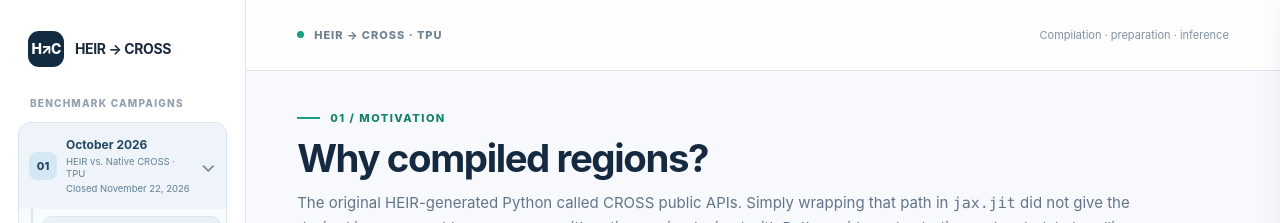
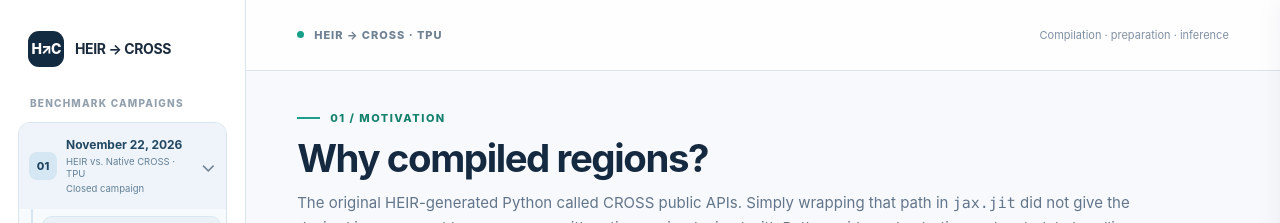
Before and after one commit to Zohaib58/heir-cross-presentation, a plain HTML site: page index.html in a window 1280 px wide. Shown: the top 223 px of the page. Drawn offline with Linux system fonts and the light colour scheme.

Commit message:
Label archived Campaign 1 by closing date November 22, 2026

```diff
--- a/index.html
+++ b/index.html
@@ -260,10 +260,10 @@
    <details class="campaign-group" open>
     <summary class="campaign-heading">
      <span class="campaign-icon" aria-hidden="true">01</span>
-     <span class="campaign-heading-text"><strong>October 2026</strong><small>HEIR vs. Native CROSS · TPU</small><small>Closed November 22, 2026</small></span>
+     <span class="campaign-heading-text"><strong>November 22, 2026</strong><small>HEIR vs. Native CROSS · TPU</small><small>Closed campaign</small></span>
      <span class="campaign-chevron" aria-hidden="true">⌄</span>
     </summary>
-    <nav class="nav" aria-label="October 2026 campaign sections">
+    <nav class="nav" aria-label="November 22, 2026 campaign sections">
     <button class="active" data-view="motivation"><span class="nav-num">01</span><span class="nav-name">Motivation</span></button>
     <button data-view="overview"><span class="nav-num">02</span><span class="nav-name">Full pipeline</span></button>
     <button data-view="architecture"><span class="nav-num">03</span><span class="nav-name">Our optimization</span></button>
@@ -280,8 +280,8 @@
 </aside>
 <div class="main">
 <header class="topbar"><div class="topbar-left"><span class="dot"></span> HEIR → CROSS · TPU</div><div class="topbar-right">Compilation · preparation · inference</div></header>
-<div class="mobile-campaign-heading"><strong>Campaign 01 · October 2026</strong><span>Closed November 22, 2026</span></div>
-<nav class="mobile-nav" aria-label="October 2026 campaign navigation"><button class="active" data-view="motivation">01 Motivation</button><button data-view="overview">02 Pipeline</button><button data-view="architecture">03 Optimization</button><button data-view="results">04 Results</button><button data-view="results-online">04a Online</button><button data-view="results-offline">04b Offline</button><button data-view="validation">05 Validation</button><button data-view="xprof">06 XProf</button></nav>
+<div class="mobile-campaign-heading"><strong>Campaign 01 · November 22, 2026</strong><span>Closed</span></div>
+<nav class="mobile-nav" aria-label="November 22, 2026 campaign navigation"><button class="active" data-view="motivation">01 Motivation</button><button data-view="overview">02 Pipeline</button><button data-view="architecture">03 Optimization</button><button data-view="results">04 Results</button><button data-view="results-online">04a Online</button><button data-view="results-offline">04b Offline</button><button data-view="validation">05 Validation</button><button data-view="xprof">06 XProf</button></nav>
 <main class="content" id="mainContent">
 <section class="screen" id="view-overview" aria-labelledby="overviewTitle">
  <div class="eyebrow">02 / Pipeline</div><h1 id="overviewTitle">HEIR → CROSS → TPU pipeline</h1>
```
